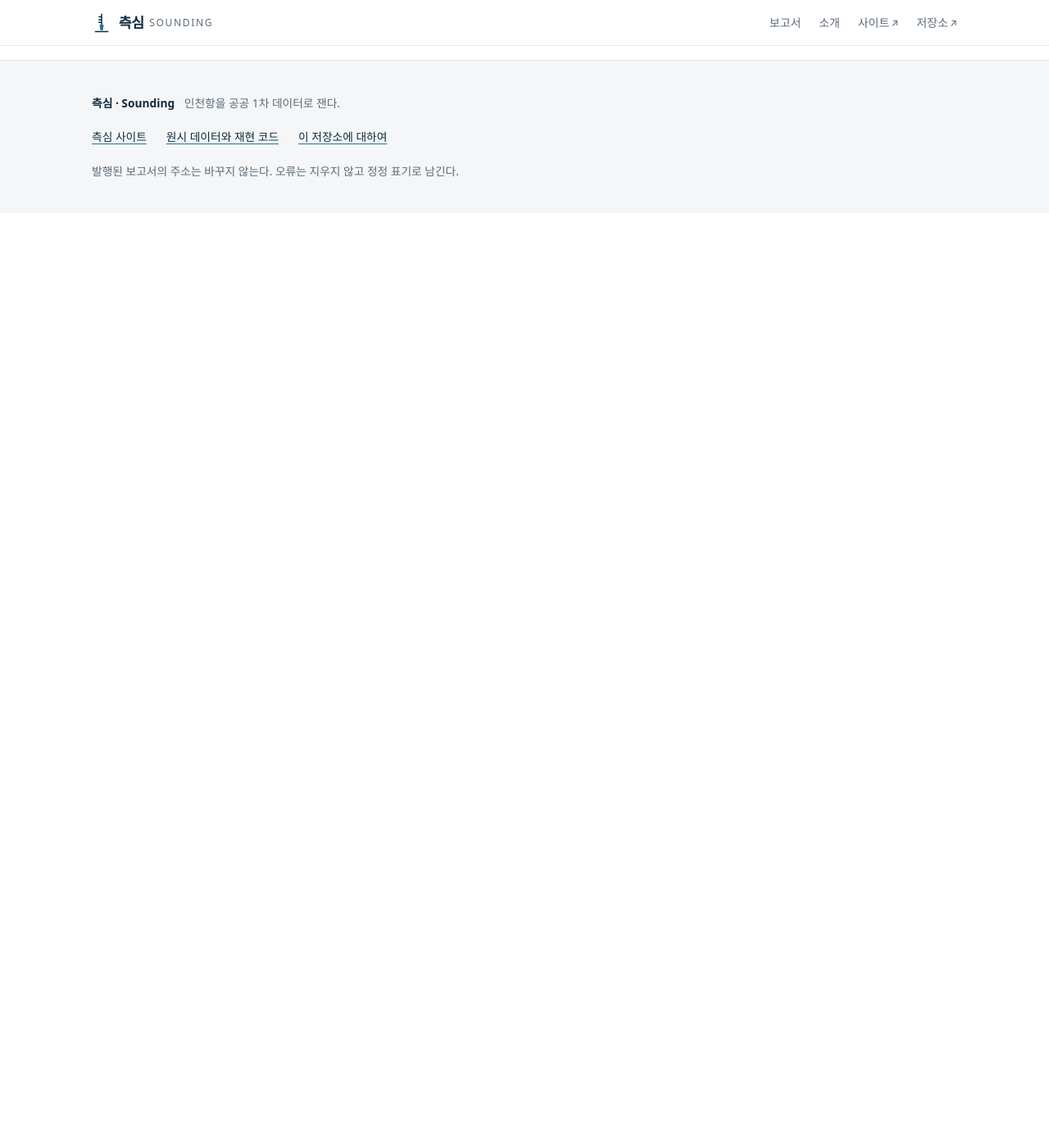
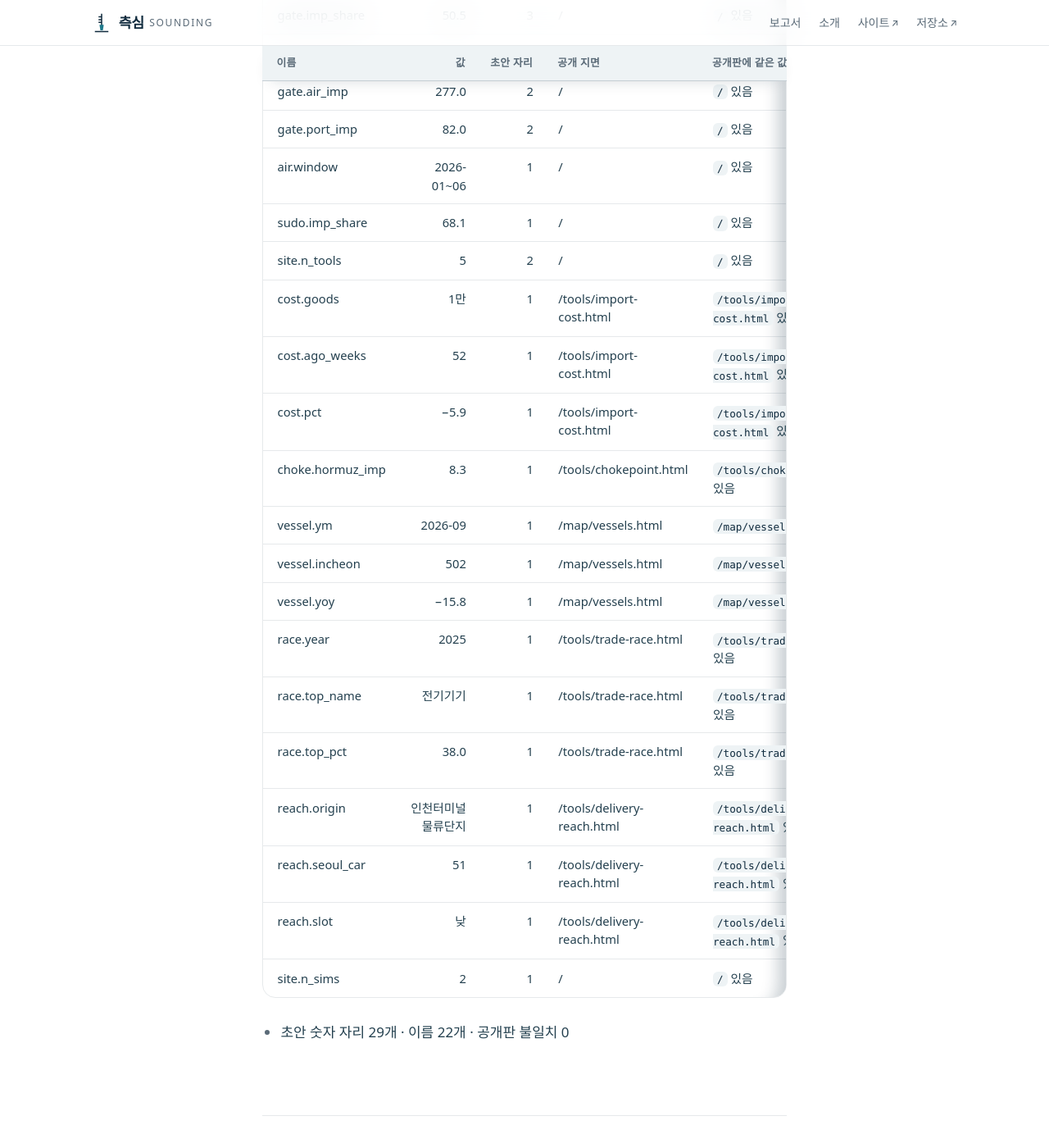
Before and after one commit to jisangj03-dev/incheon-port-analysis, a Jekyll site: the page built from docs/실물점검.md, in a window 1280 px wide and 1400 px high, scrolled down 3729 px. Shown: the whole window at 82% size. Built offline with Jekyll 4.4.1, drawn with Linux system fonts in a browser that asks for light colours; some web fonts are replaced; our own code applies the rules of GitHub Pages for plain Markdown files; before the commit the page ends 3989 px from its top, so only the background shows below that; some of the changed text lies outside the part shown.

Commit message:
실물 점검 결과 — live-check 워크플로

```diff
--- a/docs/실물점검.md
+++ b/docs/실물점검.md
@@ -67,6 +67,45 @@
   - 확인 불가: https://doi.org/10.1287/mnsc.35.3.321 (403)
   - 확인 불가: https://www.linkedin.com/in/jisang-jung-logistics/ (999)
 
+## ⑦ 홍보 초안(launch) 숫자 = 공개판
+
+| 이름 | 값 | 초안 자리 | 공개 지면 | 공개판에 같은 값 |
+|---|---|---|---|---|
+| gate.ym | 2026-09 | 3 | / | `/` 있음 |
+| gate.imp_share | 50.5 | 3 | / | `/` 있음 |
+| gate.exp_share | 66.6 | 1 | / | `/` 있음 |
+| gate.air_imp | 277.0 | 2 | / | `/` 있음 |
+| gate.port_imp | 82.0 | 2 | / | `/` 있음 |
+| air.window | 2026-01~06 | 1 | / | `/` 있음 |
+| sudo.imp_share | 68.1 | 1 | / | `/` 있음 |
+| site.n_tools | 5 | 2 | / | `/` 있음 |
+| cost.goods | 1만 | 1 | /tools/import-cost.html | `/tools/import-cost.html` 있음 |
+| cost.ago_weeks | 52 | 1 | /tools/import-cost.html | `/tools/import-cost.html` 있음 |
+| cost.pct | −5.9 | 1 | /tools/import-cost.html | `/tools/import-cost.html` 있음 |
+| choke.hormuz_imp | 8.3 | 1 | /tools/chokepoint.html | `/tools/chokepoint.html` 있음 |
+| vessel.ym | 2026-09 | 1 | /map/vessels.html | `/map/vessels.html` 있음 |
+| vessel.incheon | 502 | 1 | /map/vessels.html | `/map/vessels.html` 있음 |
+| vessel.yoy | −15.8 | 1 | /map/vessels.html | `/map/vessels.html` 있음 |
+| race.year | 2025 | 1 | /tools/trade-race.html | `/tools/trade-race.html` 있음 |
+| race.top_name | 전기기기 | 1 | /tools/trade-race.html | `/tools/trade-race.html` 있음 |
+| race.top_pct | 38.0 | 1 | /tools/trade-race.html | `/tools/trade-race.html` 있음 |
+| reach.origin | 인천터미널 물류단지 | 1 | /tools/delivery-reach.html | `/tools/delivery-reach.html` 있음 |
+| reach.seoul_car | 51 | 1 | /tools/delivery-reach.html | `/tools/delivery-reach.html` 있음 |
+| reach.slot | 낮 | 1 | /tools/delivery-reach.html | `/tools/delivery-reach.html` 있음 |
+| site.n_sims | 2 | 1 | / | `/` 있음 |
+
+- 초안 숫자 자리 29개 · 이름 22개 · 공개판 불일치 0
+
+## ⑧ 홈 실물 화면 · 띠 그림 = 등시선 지면
+
+- 홈 원문 실명 등장: **0회** · 띠 설명 「승용차·낮」: 있음 · 「화물차·낮」: 없음
+- 공개판 띠 그림 `docs/live-shots/toolshot-delivery-reach.jpg` (200)
+- 공개판 띠 그림 `docs/live-shots/toolshot-delivery-reach-m.jpg` (200)
+- 등시선 지면 첫 문장: 「인천터미널 물류단지에서 승용차로 출발하면 서울시청까지 51분(낮 시간대), 표에 든 수도권 도시 18곳 가운데 1시간 안 9곳 · 2시간 안 1…」 → 서울시청 **51분** · 지도 상태(띠가 찍는 장면) 화물차 끔 · 서울시청 **51분** → **같다**
+- `docs/live-shots/delivery-reach-map-560.png` (실물 지면 지도)
+- `docs/live-shots/home--1520x730.png`
+- `docs/live-shots/home--390x844.png`
+
 ## 판정 — 어긋남 0
 
 - 없음
```
Also changed, not shown: other parts of docs/실물점검.md (+1 -1 lines), docs/live-shots/delivery-reach-map-560.png (added), docs/live-shots/home--1520x730.png (added), docs/live-shots/home--390x844.png (added), docs/live-shots/toolshot-delivery-reach-m.jpg (added), docs/live-shots/toolshot-delivery-reach.jpg (added).
